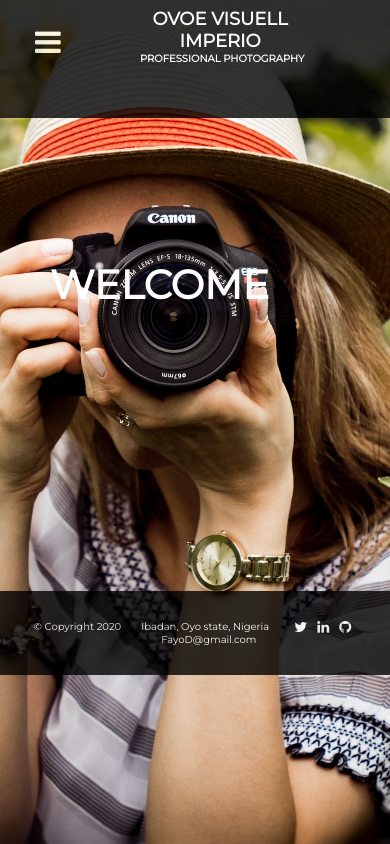
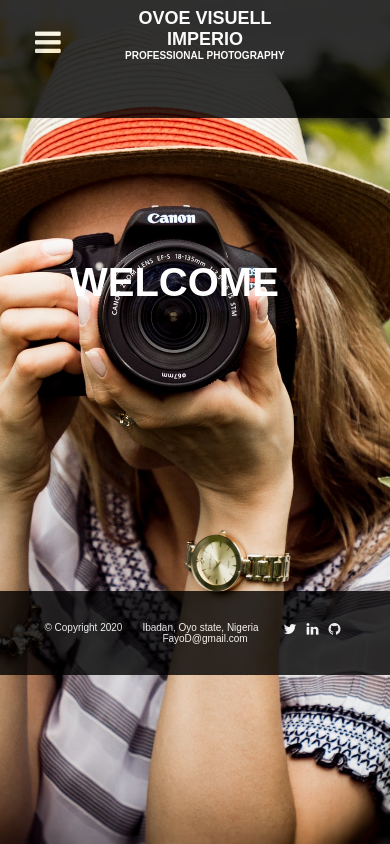
Before and after one commit to DamilareRichard/OVOE-Photography, a plain HTML site: page index.html in a window 390 px wide. Drawn offline with Linux system fonts and the light colour scheme.

Commit message:
Add files via upload

```diff
--- a/styles.css
+++ b/styles.css
@@ -1,4 +1,4 @@
-@import url('https://fonts.googleapis.com/css2?family=Montserrat&display=swap');
+/*@import url('https://fonts.googleapis.com/css2?family=PT+Serif&display=swap');*/
 
 *{
 	margin: 0;
@@ -41,7 +41,8 @@ nav{
 	height: 20%;
 	object-fit: cover;
 	padding: 5px 10px;
-	font-family: 'Montserrat', sans-serif;
+	font-family: Arial, sans-serif;
+
 
 }
 
@@ -51,13 +52,14 @@ nav{
 	font-size: 18px;
 	padding: 15px;
 	opacity: 1;
-	font-family: 'Montserrat', sans-serif;
+	font-family: Arial, sans-serif;
 
 }
 
 .left-hand p span{
 	font-size: 10px;
-	font-family: 'Montserrat', sans-serif;
+	font-family: Arial, sans-serif;
+
 }
 	.side-bar ul{
 		display: flex;
@@ -72,7 +74,8 @@ nav{
 	.side-bar li a{
 		text-decoration: none;
 		justify-content: flex-end;
-		font-family: 'Montserrat', sans-serif;
+		font-family: Arial, sans-serif;
+
 		margin: 10px;
 		padding: 5px;
 		cursor: pointer;
@@ -87,7 +90,7 @@ nav{
 		font-weight: bold;
 		color: #fff;
 		text-transform: uppercase;
-		font-family: 'Montserrat', sans-serif;
+		font-family: Arial, sans-serif;
 		box-sizing: border-box;
 	}
 
@@ -112,7 +115,7 @@ nav{
 	}
 	.banner-copy p{
 		color: #fff;
-		font-family: 'Montserrat', sans-serif;
+		font-family: Arial, sans-serif;
 		padding: 10px;
 
 	}
@@ -121,14 +124,14 @@ nav{
 		color: #fff;
 		margin: 7px;
 		/*font-size: 14px;*/
-		font-family: 'Montserrat', sans-serif;
+		font-family: Arial, sans-serif;
 	}
 
 	.location span{
 		color: #fff;
 		padding-left: 25px;
 		/*font-size: 14px;*/
-		font-family: 'Montserrat', sans-serif;
+		font-family: Arial, sans-serif;
 	}
 
 	.banner-copy ul{
@@ -173,24 +176,23 @@ nav{
 	.left-hand p {
 		position: relative;
 		top: 0px;
-		left: -75px;
+		left: -90px;
 		text-align: center;
 		padding: 8px;
 		font-size: 18px;
 		color: #fff;
 		text-transform: uppercase;
 		font-weight: bold;
-		font-family: 'Montserrat', sans-serif;
+		font-family: Arial, sans-serif;
 
 
 	}
 	.spec span {
 		position: absolute;
-		/*left: 8px;*/
 		margin-left: -80px;
 		text-align: center;
 		font-size: 10px;
-		font-weight: bold;
+
 
 
 	}
@@ -298,8 +300,9 @@ div #cancel{
 	.welcome h1{
 		font-size: 40px;
 		top: 260px;
-		left: 50px;
+		left: 70px;
 		z-index: -2;
+		box-sizing: border-box;
 	}
 	.banner{
 		position: absolute;
```
Also changed, not shown: about.html (+10 -10 lines).
